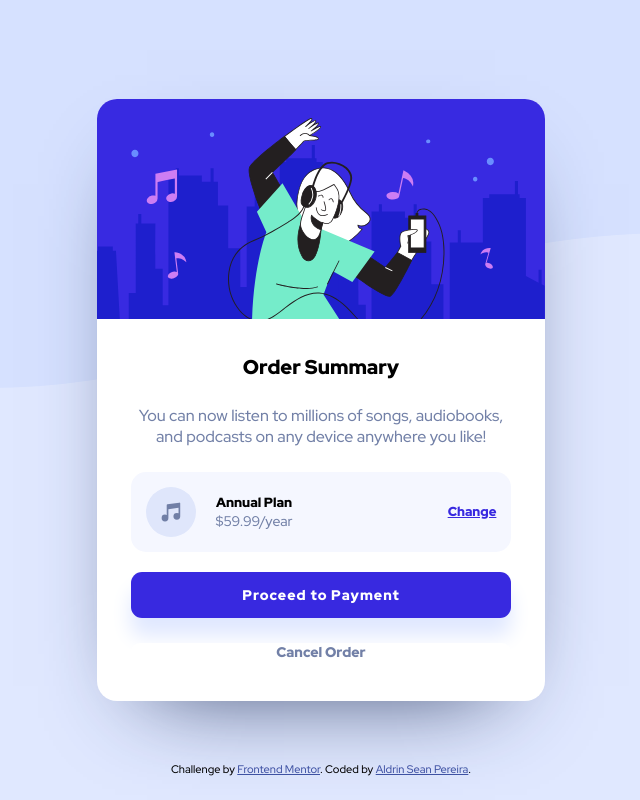
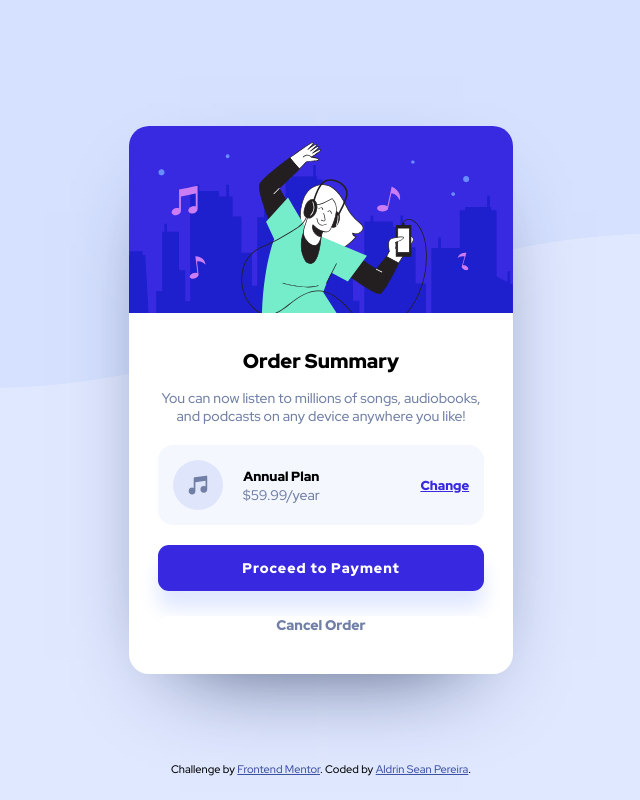
Before and after one commit to AldrinSeanPereira/order-summary-component-main, a plain HTML site: page index.html in a window 1280 px wide. Shown: the whole page, without its empty margins (319-959 px from the left). Drawn offline with Linux system fonts and the light colour scheme.

Commit message:
final changes
added README also

```diff
--- a/styles.css
+++ b/styles.css
@@ -74,11 +74,11 @@ main > * {
 h3 {
     font-weight: 900;
     font-size: 2rem;
-    margin-bottom: 2.5rem;
+    margin-bottom: 1.5rem;
 }
 
 .main-text {
-    margin-bottom: 2.5rem;
+    margin-bottom: 2rem;
     color: var(--neutral-desaturated-blue);
 }
 
@@ -170,6 +170,10 @@ button {
     }
 
     main {
-        width: 35%;
+        width: 30%;
+    }
+
+    .main-text {
+        font-size: 1.4rem;
     }
 }
```
Also changed, not shown: images/order-summary-component-main.png (added), 1 other file.
